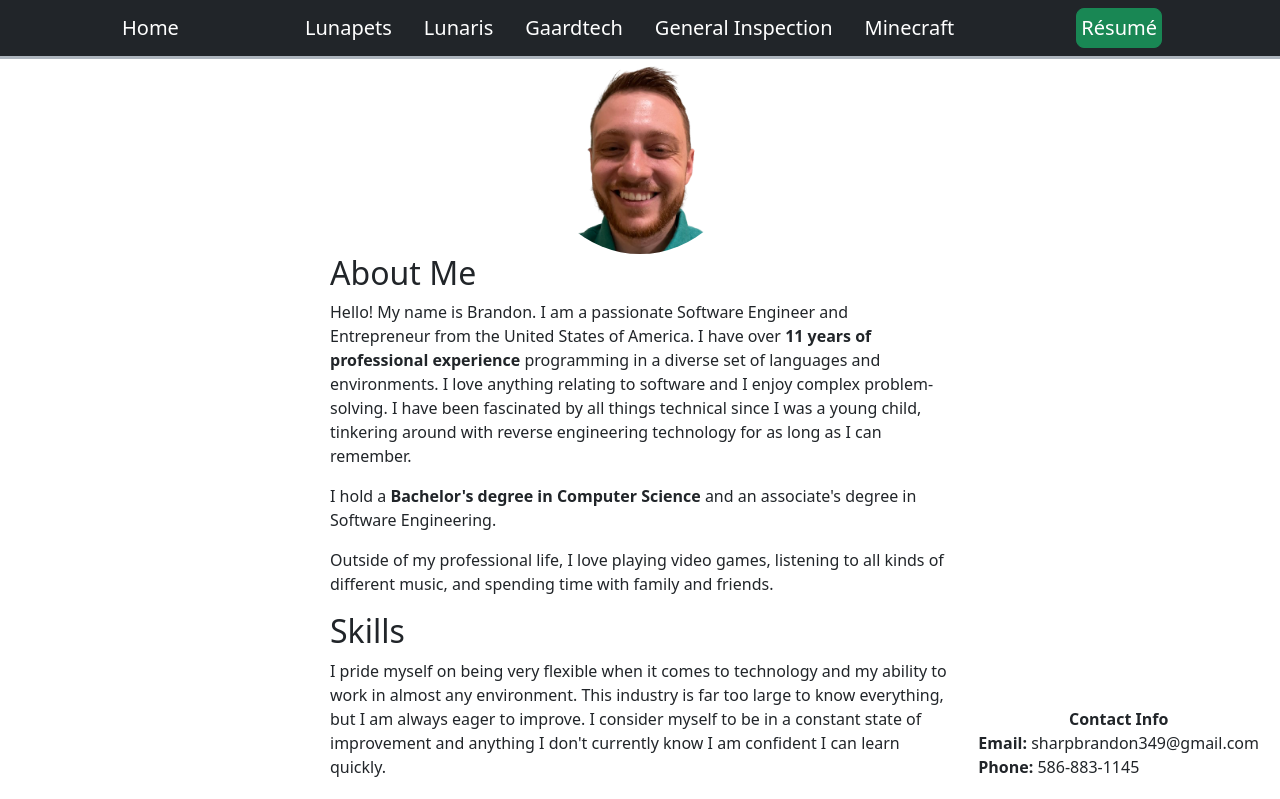
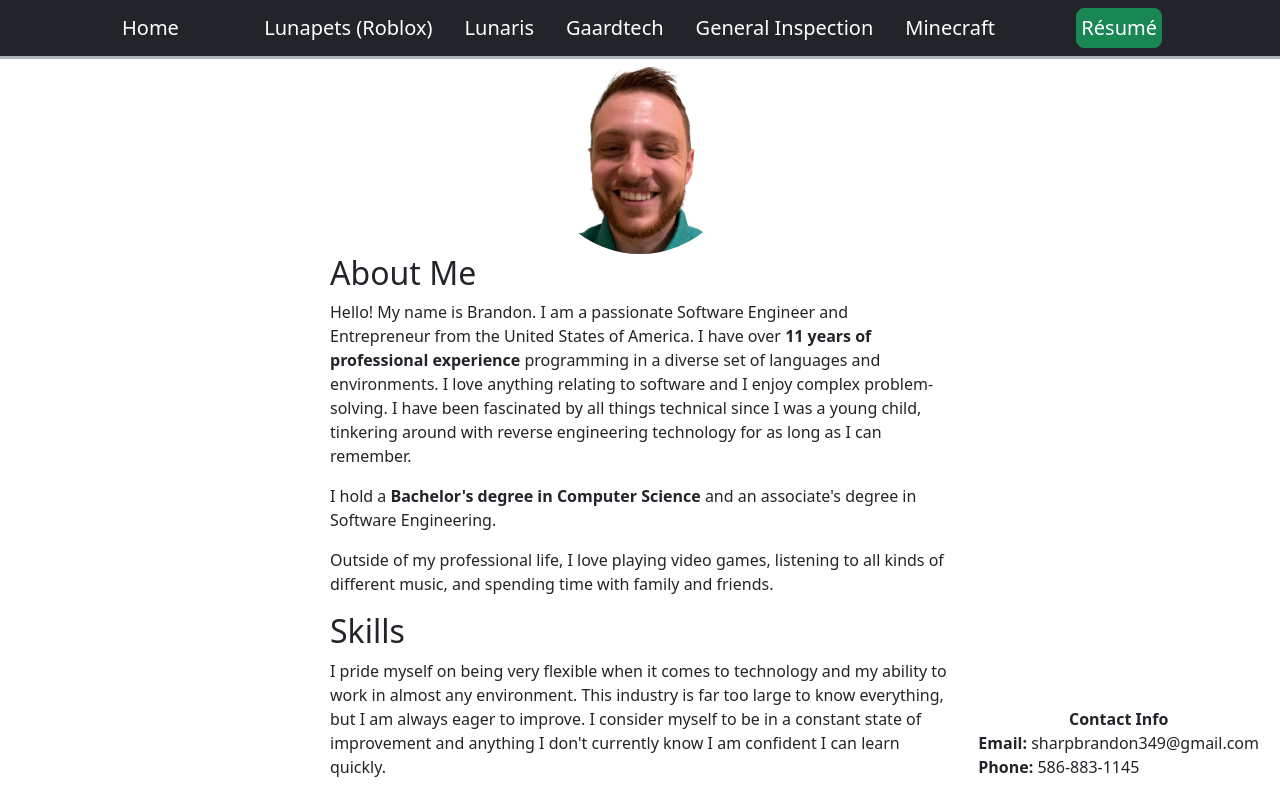
Before and after one commit to Brando-S/brando-s.github.io, a React (Vite) app: page /minecraft in a window 1280 px wide. Shown: the top 799 px of the page. Built offline with nearby package versions, Linux system fonts and the light colour scheme.

Commit message:
Add Roblox to Top Nav

```diff
--- a/src/components/TopNavigation.tsx
+++ b/src/components/TopNavigation.tsx
@@ -21,7 +21,7 @@ const TopNavigation: React.FC<TopNavigationProps> = (props) => {
                 <button className="navbar-toggler" type="button" data-bs-toggle="collapse" data-bs-target="#navbarSupportedContent" aria-controls="navbarSupportedContent" aria-expanded="false" aria-label="Toggle navigation"><span className="navbar-toggler-icon"></span></button>
                 <div className="collapse navbar-collapse" id="navbarSupportedContent">
                     <ul className="navbar-nav ms-auto mb-2 mb-lg-0">
-                        <li className={`nav-item ${GetNavClass("/lunapets")}`}><Link className={`nav-link fs-5`} aria-current="page" to="/lunapets">Lunapets</Link></li>
+                        <li className={`nav-item ${GetNavClass("/lunapets")}`}><Link className={`nav-link fs-5`} aria-current="page" to="/lunapets">Lunapets (Roblox)</Link></li>
                         <li className={`nav-item ${GetNavClass("/lunaris")}`}><Link className={`nav-link fs-5 ${GetNavClass("/lunaris")}`} aria-current="page" to="/lunaris">Lunaris</Link></li>
                         <li className={`nav-item ${GetNavClass("/gaard")}`}><Link className={`nav-link fs-5 ${GetNavClass("/gaard")}`} aria-current="page" to="/gaard">Gaardtech</Link></li>
                         <li className={`nav-item ${GetNavClass("/gi")}`}><Link className={`nav-link fs-5 ${GetNavClass("/gi")}`} aria-current="page" to="/gi">General Inspection</Link></li>
```
